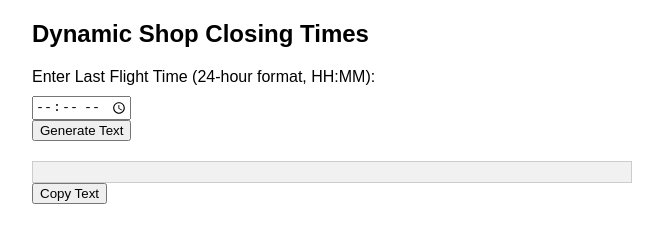
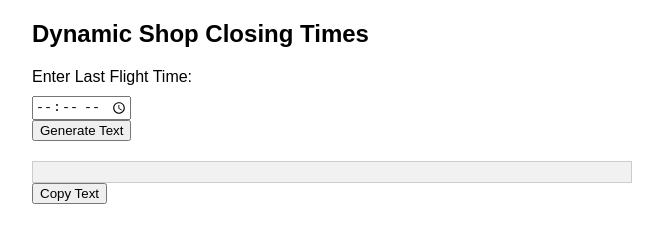
Before and after one commit to SmartProfits/flight, a plain HTML site: page index.html in a window 1280 px wide. Shown: the whole page, without its empty margins (308-971 px from the left). Drawn offline with Linux system fonts and the light colour scheme.

Commit message:
Update index.html

```diff
--- a/index.html
+++ b/index.html
@@ -29,7 +29,7 @@
 
 <div class="container">
     <h2>Dynamic Shop Closing Times</h2>
-    <label for="time">Enter Last Flight Time (24-hour format, HH:MM):</label>
+    <label for="time">Enter Last Flight Time:</label>
     <input type="time" id="time" />
 
     <button onclick="generateText()">Generate Text</button>
```
